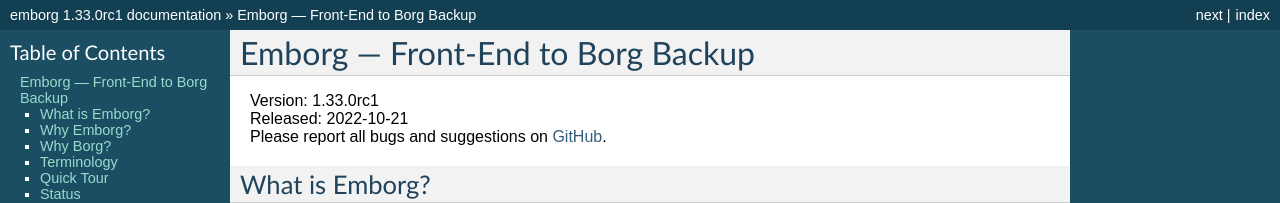
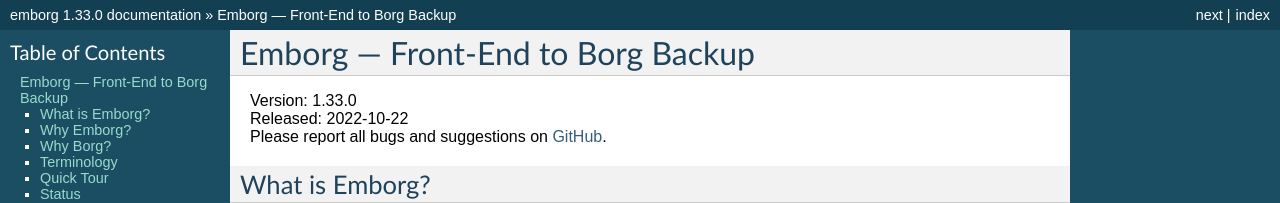
Before and after one commit to KenKundert/emborg, a Sphinx documentation site: the page built from doc/index.rst, in a window 1280 px wide and 900 px high. Shown: the top 203 px of the window. Built offline with Sphinx 7.4.7, drawn with Linux system fonts in a browser that asks for light colours; some of the changed text lies outside the part shown.

Commit message:
bump version to 1.33.0

```diff
--- a/README.rst
+++ b/README.rst
@@ -20,8 +20,8 @@
     :target: https://pypi.python.org/pypi/emborg/
 
 :Author: Ken Kundert
-:Version: 1.33.0rc1
-:Released: 2022-10-21
+:Version: 1.33.0
+:Released: 2022-10-22
 
 *Emborg* is a simple command line utility to orchestrate backups. It is built as
 a front-end to Borg, a powerful and fast deduplicating backup program.  With
--- a/doc/conf.py
+++ b/doc/conf.py
@@ -55,7 +55,7 @@
 # built documents.
 #
 # The full version, including alpha/beta/rc tags.
-release = '1.33.0rc1'
+release = '1.33.0'
 # The short X.Y version.
 version = '.'.join(release.split('.')[0:2])
 
--- a/doc/index.rst
+++ b/doc/index.rst
@@ -3,8 +3,8 @@
 Emborg — Front-End to Borg Backup
 =================================
 
-| Version: 1.33.0rc1
-| Released: 2022-10-21
+| Version: 1.33.0
+| Released: 2022-10-22
 | Please report all bugs and suggestions on GitHub_.
 
 
--- a/doc/releases.rst
+++ b/doc/releases.rst
@@ -3,8 +3,8 @@
 
 Latest development release
 --------------------------
-| Version: 1.33.0rc1
-| Released: 2022-10-21
+| Version: 1.33.0
+| Released: 2022-10-22
 
 
 1.33 (2022-10-22)
--- a/emborg/__init__.py
+++ b/emborg/__init__.py
@@ -1,4 +1,4 @@
-__version__ = "1.33.0rc1"
-__released__ = "2022-10-21"
+__version__ = "1.33.0"
+__released__ = "2022-10-22"
 
 from .settings import Settings as Emborg
--- a/pyproject.toml
+++ b/pyproject.toml
@@ -1,6 +1,6 @@
 [project]
 name = "emborg"
-version = "1.33.0rc1"
+version = "1.33.0"
 description = "Borg front end."
 readme = "README.rst"
 license = {file = "LICENSE"}
```
